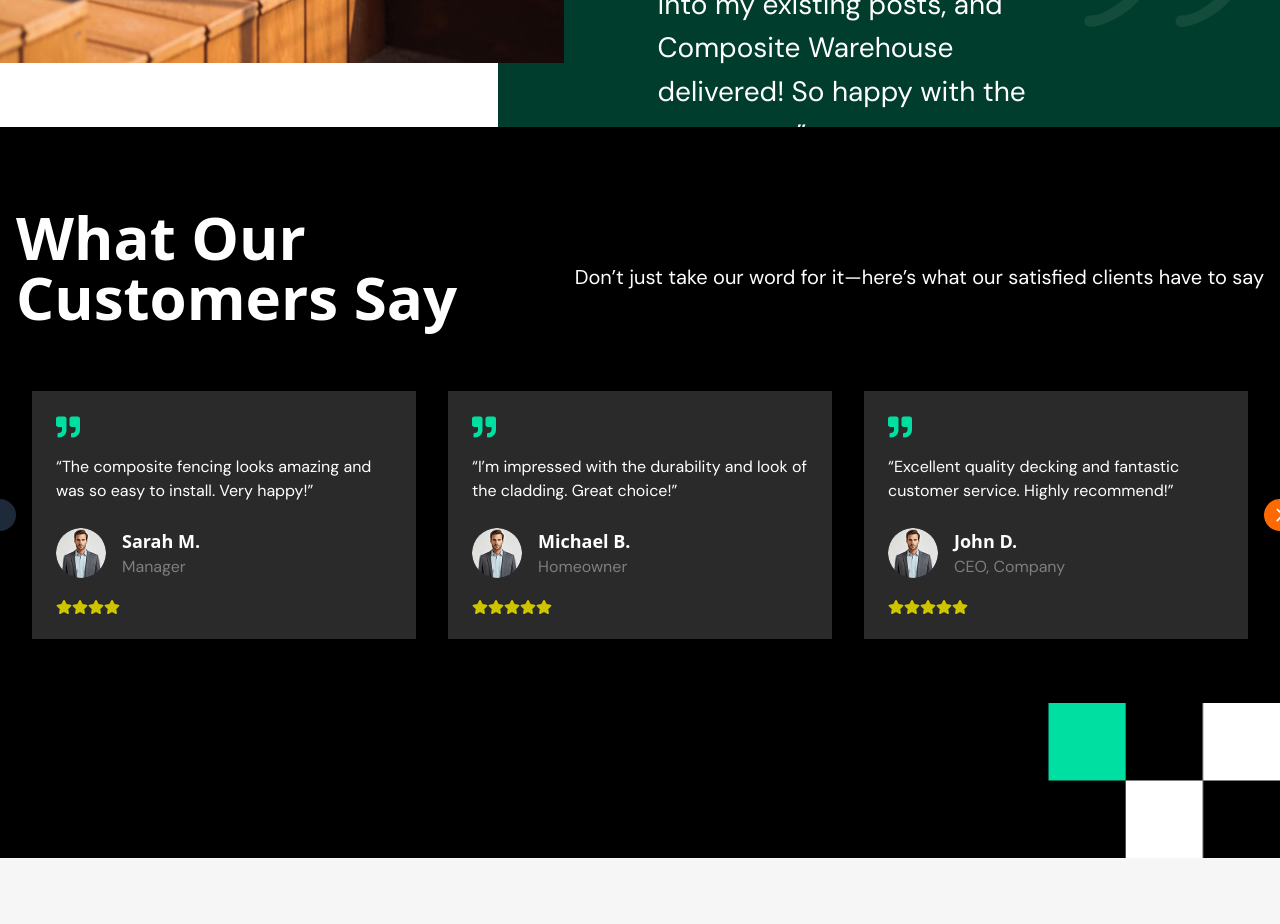
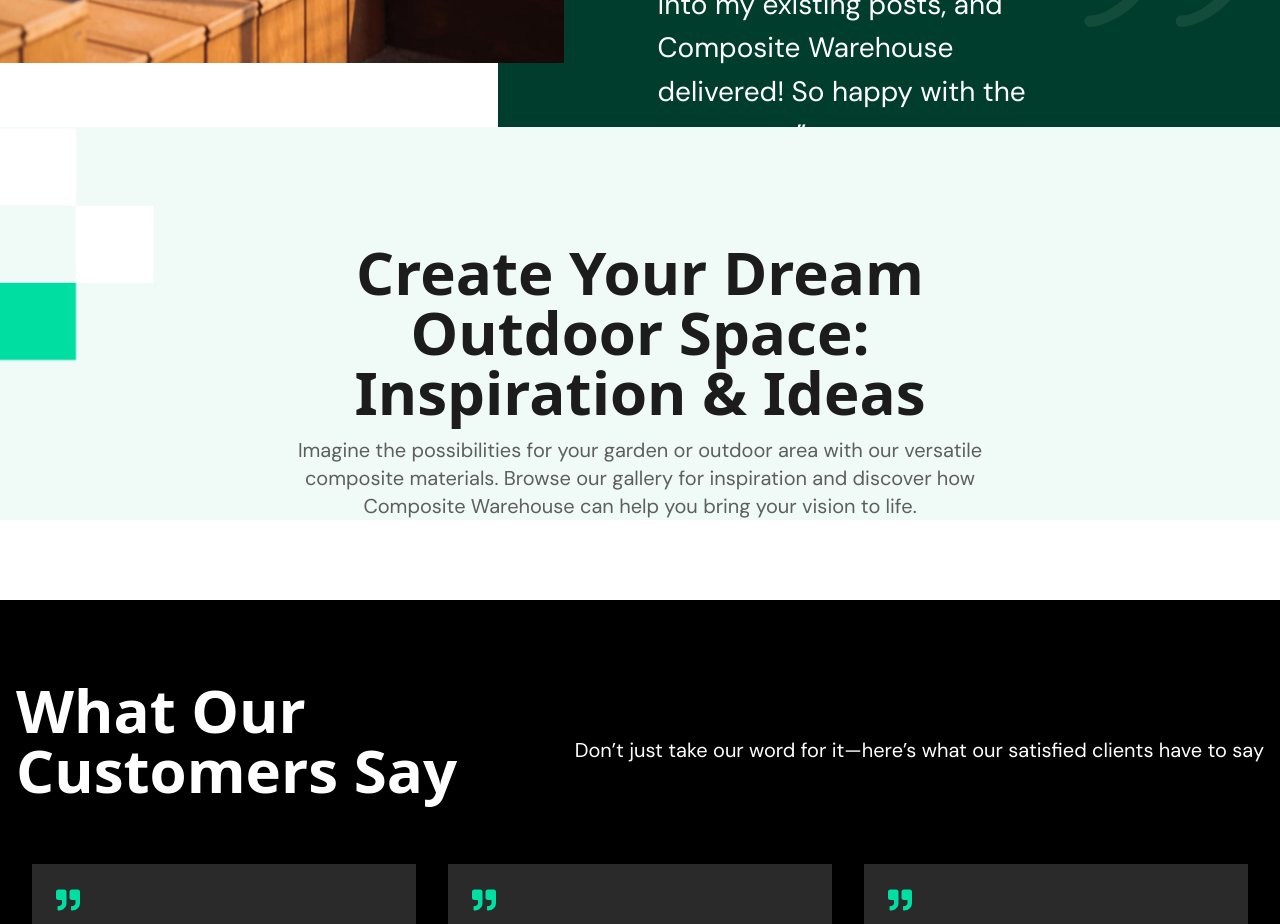
Before and after one commit to mufaqar/composite, a Next.js app: page / in a window 1280 px wide. Shown: the part 5200-6124 px from the top of the page. Built offline with nearby package versions, Linux system fonts and the light colour scheme.

Commit message:
out Door

```diff
--- a/app/page.tsx
+++ b/app/page.tsx
@@ -7,6 +7,7 @@ import CustomerInnovate from "@/components/HomePage/CustomerInovate";
 
 import FeaturedIcons from "@/components/HomePage/FeaturedIcons";
 import Hero from "@/components/HomePage/Hero";
+import Outdoor from "@/components/HomePage/Outdoor";
 import ProductRange from "@/components/HomePage/ProductRange";
 import Testimonials from "@/components/HomePage/Testimonails";
 import TrendingProducts from "@/components/HomePage/TrendingProducts";
@@ -24,6 +25,7 @@ export default function Home() {
       <TrendingProducts />
       <ClientLogos />
       <CustomerInnovate />
+      <Outdoor />
       <Testimonials />
       <FaqsSection />
       <BlogsSection />
--- /dev/null
+++ b/components/HomePage/Outdoor.tsx
@@ -0,0 +1,32 @@
+"use client";
+
+import Image from "next/image";
+import React, { useState } from "react";
+
+const Outdoor = () => {
+  return (
+    <section className="pt-16 bg-[#F0FAF7] relative  mb-20 ">
+      <Image
+        src="/images/boxes2.png"
+        alt="boxes2"
+        width={232}
+        height={155}
+        className="md:w-[232px] md:h-[155px] w-[87.5px] h-[58.33] -rotate-90 md:-ml-10 md:-mt-6 md:block hidden"
+      />
+
+      <div className="max-w-[804px] mx-auto px-4 -mt-[80px] ">
+        <h2 className="md:text-6xl text-[34px] leading-none font-semibold text-title text-center font-DM_Sans">
+          Create Your Dream Outdoor Space: Inspiration & Ideas
+        </h2>
+        <p className="md:text-xl text-sm font-normal text-description text-center mt-3.5">
+          Imagine the possibilities for your garden or outdoor area with our
+          versatile composite materials. Browse our gallery for inspiration and
+          discover how Composite Warehouse can help you bring your vision to
+          life.
+        </p>
+      </div>
+    </section>
+  );
+};
+
+export default Outdoor;
```
Also changed, not shown: public/images/outdoor.jpg (added).
